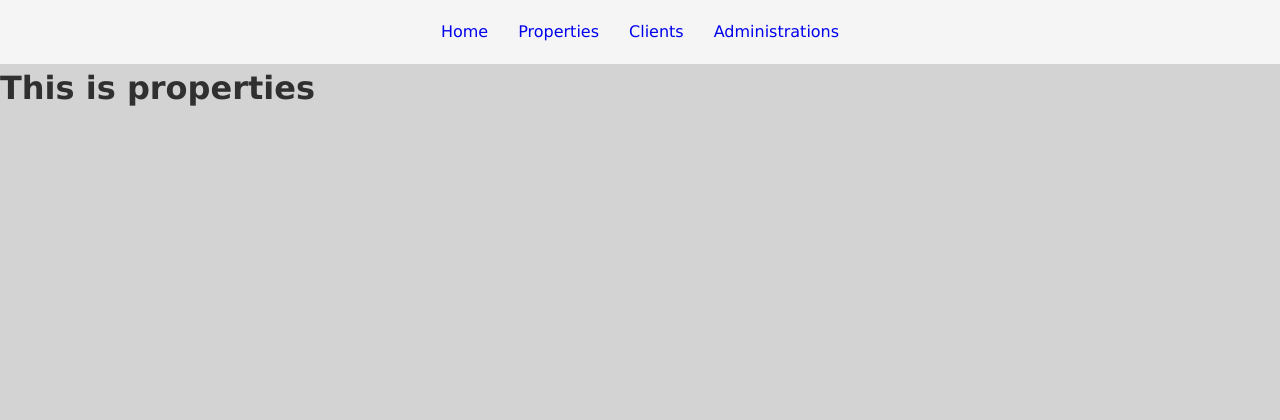
After one commit to Mitsusabur0/real-estate-NEW-experimental, a Django app: a page that uses apps/core/templates/core/base.html in a window 1280 px wide. The commit adds this page. Shown: the top 420 px of the page. Run offline with Django 5.2, Linux system fonts and the light colour scheme.

Commit message:
Create first properties view

```diff
--- a/apps/core/templates/core/base.html
+++ b/apps/core/templates/core/base.html
@@ -15,7 +15,7 @@
         <nav class="header-nav">
             <ul class="nav-list">
                 <li><a href="{% url 'home' %}">Home</a></li>
-                <li><a href="{% url 'home' %}">Properties</a></li>
+                <li><a href="{% url 'properties' %}">Properties</a></li>
                 <li><a href="{% url 'home' %}">Clients</a></li>
                 <li><a href="{% url 'home' %}">Administrations</a></li>
             </ul>
--- /dev/null
+++ b/apps/management_properties/templates/management_properties/m_properties.html
@@ -0,0 +1,6 @@
+{% extends "core/base.html" %}
+
+
+{% block content %}
+<h1>This is properties</h1>
+{% endblock content %}
--- /dev/null
+++ b/apps/management_properties/urls.py
@@ -0,0 +1,7 @@
+from django.urls import path
+from . import views
+
+urlpatterns = [
+    path('properties', views.properties, name='properties'),
+
+]
--- a/apps/management_properties/views.py
+++ b/apps/management_properties/views.py
@@ -1,3 +1,5 @@
 from django.shortcuts import render
 
 # Create your views here.
+def properties(request):
+    return render(request, 'management_properties/m_properties.html')
--- a/real_estate_config/urls.py
+++ b/real_estate_config/urls.py
@@ -4,4 +4,5 @@ from django.urls import path, include
 urlpatterns = [
     path('admin/', admin.site.urls),
     path('', include('apps.core.urls')),
+    path('properties', include('apps.management_properties.urls')),
 ]
```
